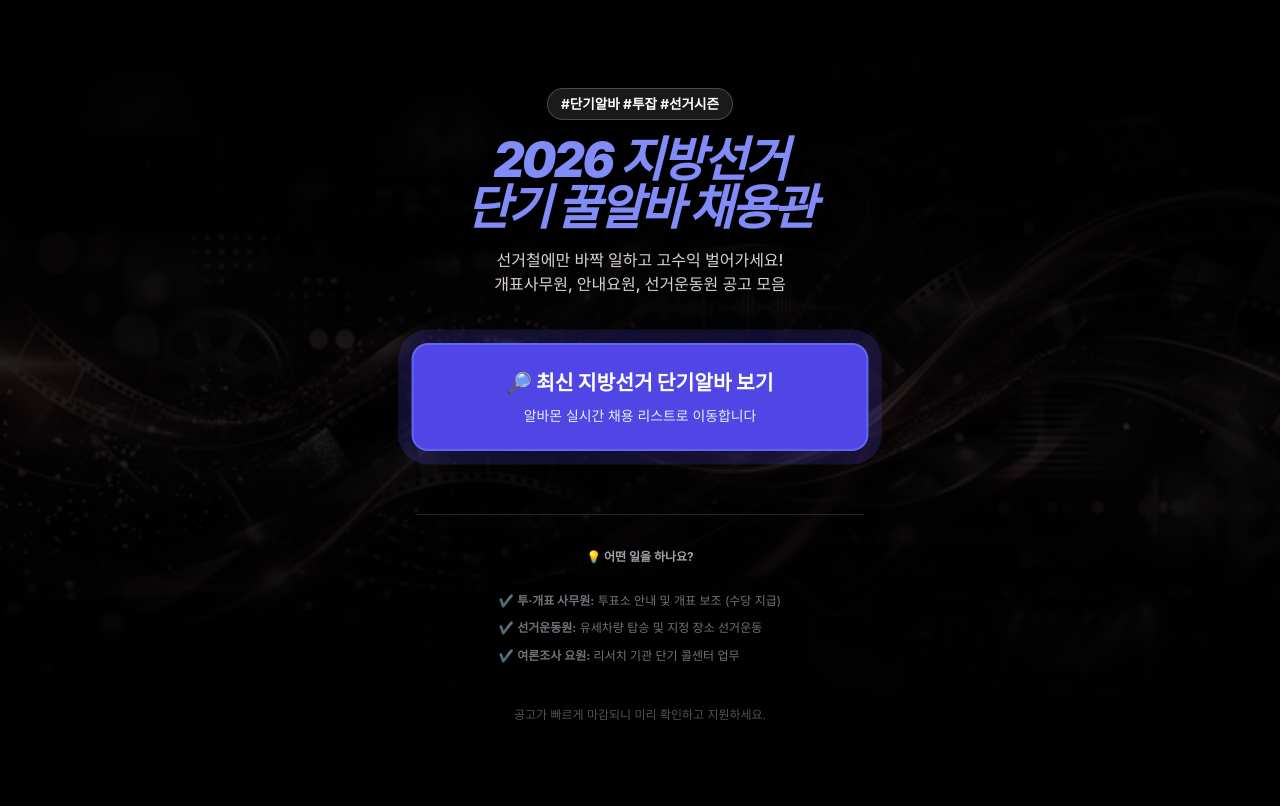
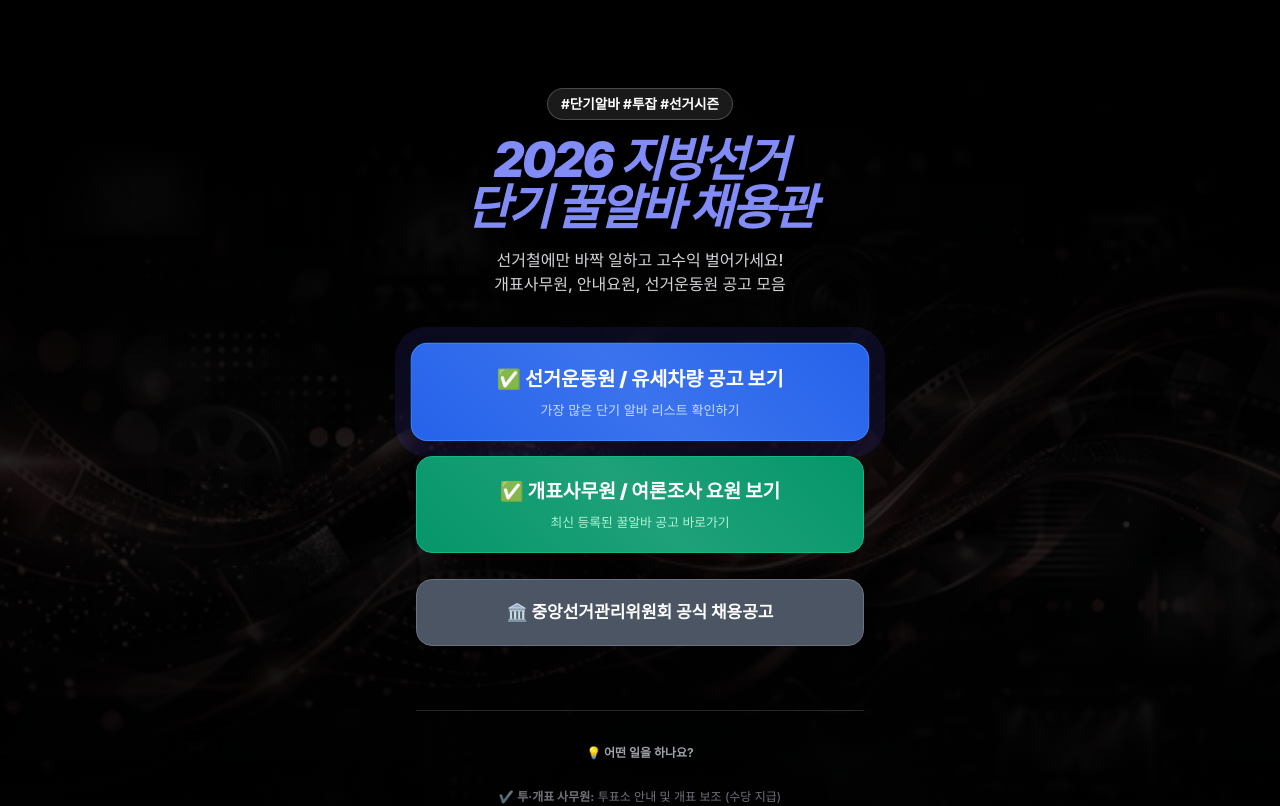
Before and after one commit to feel2174/blog-sitemap, a Next.js app: page /election in a window 1280 px wide. Shown: the top 806 px of the page. Built offline with nearby package versions, Linux system fonts and the light colour scheme; a web font is replaced by a local one.

Commit message:
feat: enhance election page replacing specific brand names with generic job categories

```diff
--- a/src/app/election/page.tsx
+++ b/src/app/election/page.tsx
@@ -48,13 +48,30 @@ export default function ElectionJobLandingPage() {
                 </div>
 
                 {/* Information Links */}
-                <div style={{ display: 'flex', flexDirection: 'column', gap: '16px', margin: '20px 0' }}>
+                <div style={{ display: 'flex', flexDirection: 'column', gap: '16px', margin: '30px 0' }}>
 
-                    {/* 알바몬 선거 알바 검색 결과 바로가기 */}
-                    <div style={{ backgroundColor: '#4F46E5', borderRadius: '16px', textAlign: 'center', animation: 'pulse-election 2.5s infinite', padding: '22px', border: '2px solid #6366F1' }}>
-                        <Link href="https://www.albamon.com/total-search?keyword=%EC%84%A0%EA%B1%B0" style={{ color: '#ffffff', textDecoration: 'none', fontWeight: '900', fontSize: '20px', display: 'flex', flexDirection: 'column', alignItems: 'center', gap: '0.5rem' }}>
-                            <span>🔎 최신 지방선거 단기알바 보기</span>
-                            <span style={{ fontSize: '0.85rem', fontWeight: 'normal', opacity: 0.9 }}>알바몬 실시간 채용 리스트로 이동합니다</span>
+                    {/* 알바 사이트 1 (알바몬 연동) */}
+                    <div style={{ backgroundColor: '#2563EB', borderRadius: '16px', textAlign: 'center', animation: 'pulse-election 2.5s infinite', padding: '20px', border: '1px solid #3B82F6', position: 'relative', overflow: 'hidden' }}>
+                        <div style={{ position: 'absolute', top: 0, left: 0, width: '100%', height: '100%', background: 'linear-gradient(45deg, transparent 0%, rgba(255,255,255,0.1) 50%, transparent 100%)', pointerEvents: 'none' }}></div>
+                        <Link href="https://www.albamon.com/total-search?keyword=%EC%84%A0%EA%B1%B0" style={{ color: '#ffffff', textDecoration: 'none', fontWeight: '900', fontSize: '18px', display: 'flex', flexDirection: 'column', alignItems: 'center', gap: '0.4rem' }}>
+                            <span style={{ fontSize: '1.2rem' }}>✅ 선거운동원 / 유세차량 공고 보기</span>
+                            <span style={{ fontSize: '0.8rem', fontWeight: 'normal', color: '#BFDBFE' }}>가장 많은 단기 알바 리스트 확인하기</span>
+                        </Link>
+                    </div>
+
+                    {/* 알바 사이트 2 (알바천국 연동) */}
+                    <div style={{ backgroundColor: '#059669', borderRadius: '16px', textAlign: 'center', padding: '20px', border: '1px solid #10B981', position: 'relative', overflow: 'hidden' }}>
+                        <div style={{ position: 'absolute', top: 0, left: 0, width: '100%', height: '100%', background: 'linear-gradient(45deg, transparent 0%, rgba(255,255,255,0.1) 50%, transparent 100%)', pointerEvents: 'none' }}></div>
+                        <Link href="https://www.alba.co.kr/search/Search?section=ALL&srchType=ALL&clsType=search&EasySearch=mainSearch&wsSrchWord=%EC%84%A0%EA%B1%B0" style={{ color: '#ffffff', textDecoration: 'none', fontWeight: '900', fontSize: '18px', display: 'flex', flexDirection: 'column', alignItems: 'center', gap: '0.4rem' }}>
+                            <span style={{ fontSize: '1.2rem' }}>✅ 개표사무원 / 여론조사 요원 보기</span>
+                            <span style={{ fontSize: '0.8rem', fontWeight: 'normal', color: '#A7F3D0' }}>최신 등록된 꿀알바 공고 바로가기</span>
+                        </Link>
+                    </div>
+
+                    {/* 공식 선관위 연동 */}
+                    <div style={{ backgroundColor: '#4B5563', borderRadius: '16px', textAlign: 'center', padding: '20px', border: '1px solid #6B7280', marginTop: '10px' }}>
+                        <Link href="https://www.nec.go.kr/site/nec/main.do" style={{ color: '#ffffff', textDecoration: 'none', fontWeight: '800', fontSize: '17px', display: 'flex', alignItems: 'center', justifyContent: 'center', gap: '0.5rem' }}>
+                            <span>🏛️ 중앙선거관리위원회 공식 채용공고</span>
                         </Link>
                     </div>
 
```
